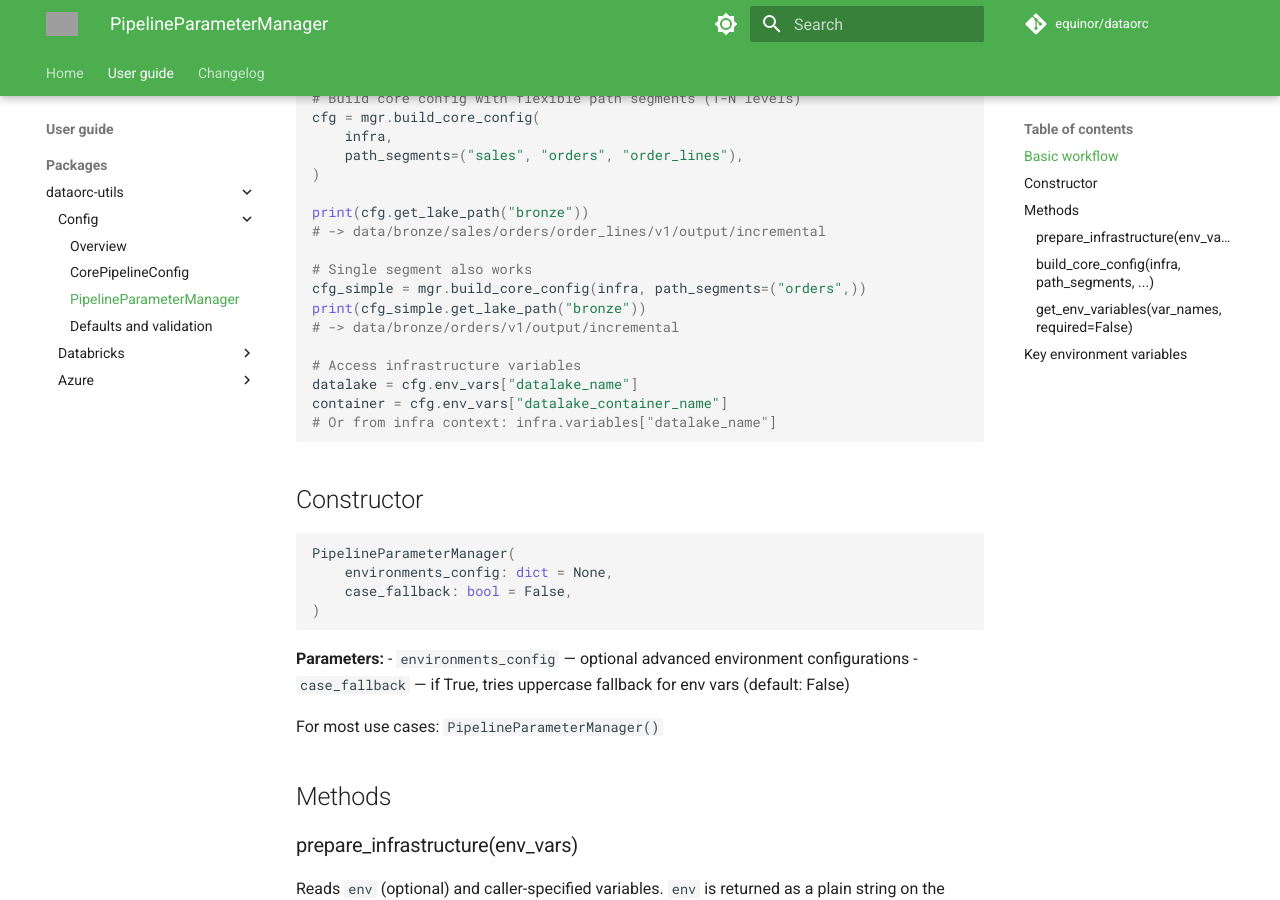
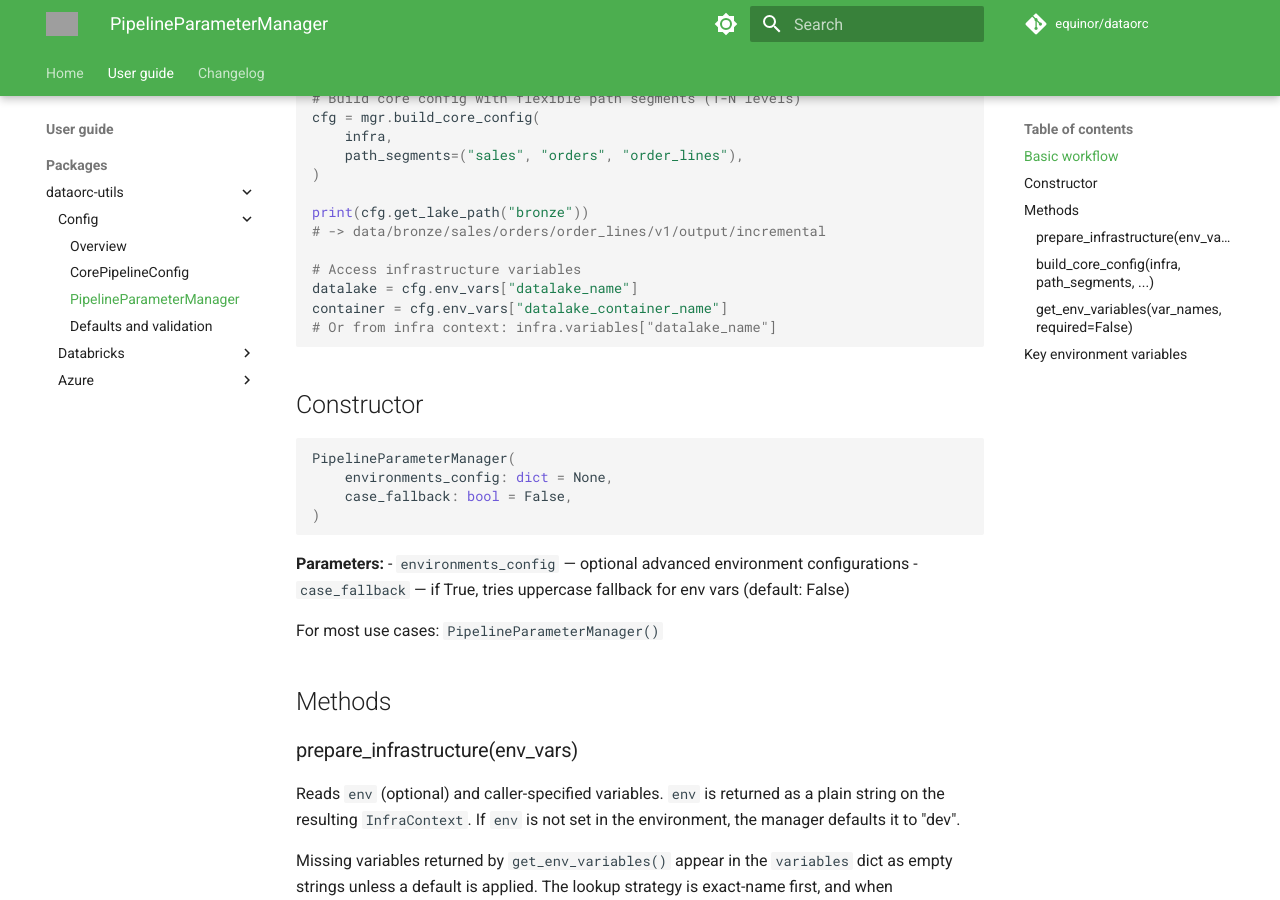
Before and after one commit to equinor/dataorc, an MkDocs documentation site: the page built from docs/packages/dataorc-utils/config/pipeline_parameter_manager.md, in a window 1280 px wide and 900 px high, scrolled down 551 px. Built offline with MkDocs 1.6.1 and Material for MkDocs 9.7.7, drawn with Linux system fonts in a browser that asks for light colours; comment, search, counter and statistics services are not loaded; some of the changed text lies outside the part shown; grey boxes are pictures that could not be loaded.

Commit message:
refactor(docs): remove example code for single segment lake paths in config documentation

````diff
--- a/docs/packages/dataorc-utils/config/pipeline_parameter_manager.md
+++ b/docs/packages/dataorc-utils/config/pipeline_parameter_manager.md
@@ -30,11 +30,6 @@ cfg = mgr.build_core_config(
 
 print(cfg.get_lake_path("bronze"))
 # -> data/bronze/sales/orders/order_lines/v1/output/incremental
-
-# Single segment also works
-cfg_simple = mgr.build_core_config(infra, path_segments=("orders",))
-print(cfg_simple.get_lake_path("bronze"))
-# -> data/bronze/orders/v1/output/incremental
 
 # Access infrastructure variables
 datalake = cfg.env_vars["datalake_name"]
@@ -107,12 +102,6 @@ cfg = mgr.build_core_config(
     path_segments=("sales", "orders", "order_lines"),
     bronze_version="v2",
 )
-
-# Single segment
-cfg_simple = mgr.build_core_config(
-    infra,
-    path_segments=("orders",),
-)
 ```
 
 ### get_env_variables(var_names, required=False)
````
Also changed, not shown: docs/packages/dataorc-utils/config/index.md (+0 -7 lines), 3 other files.
